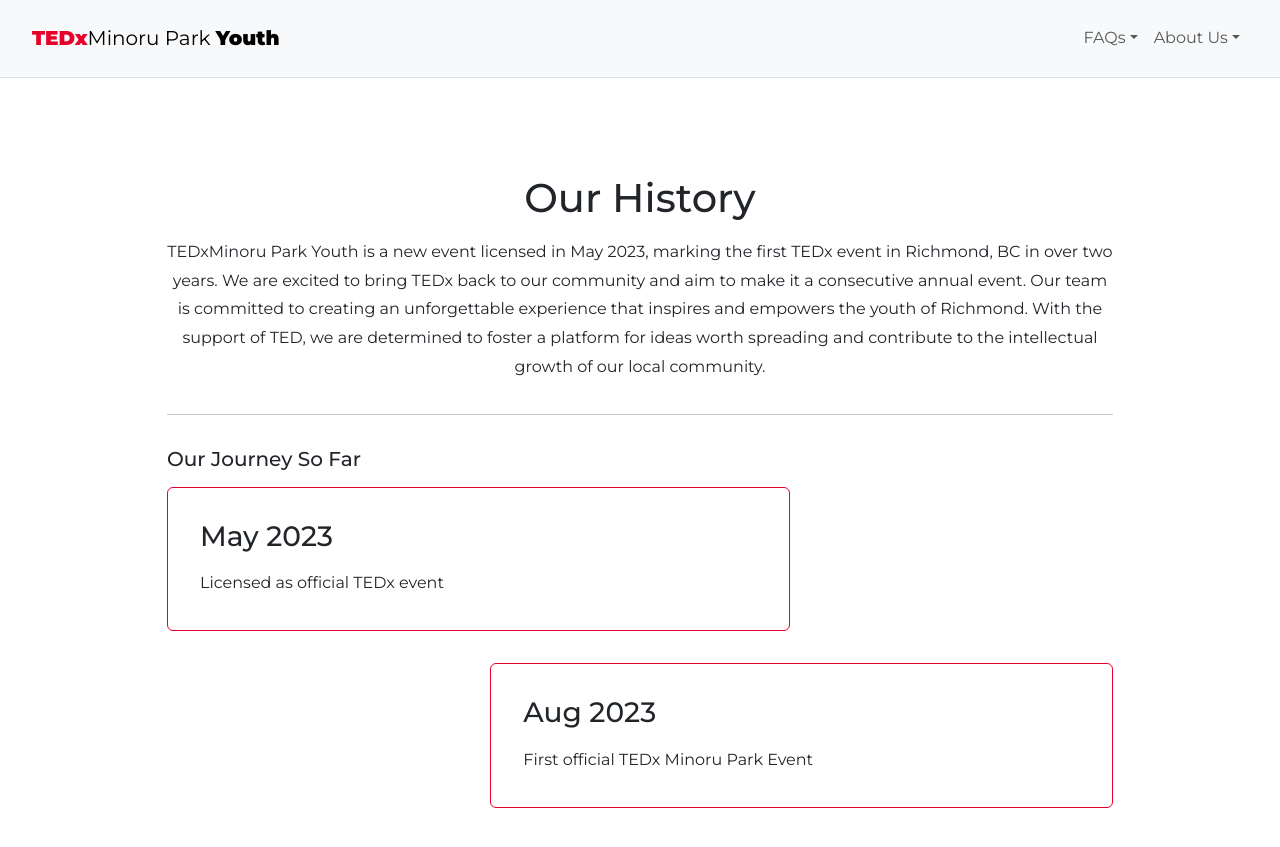
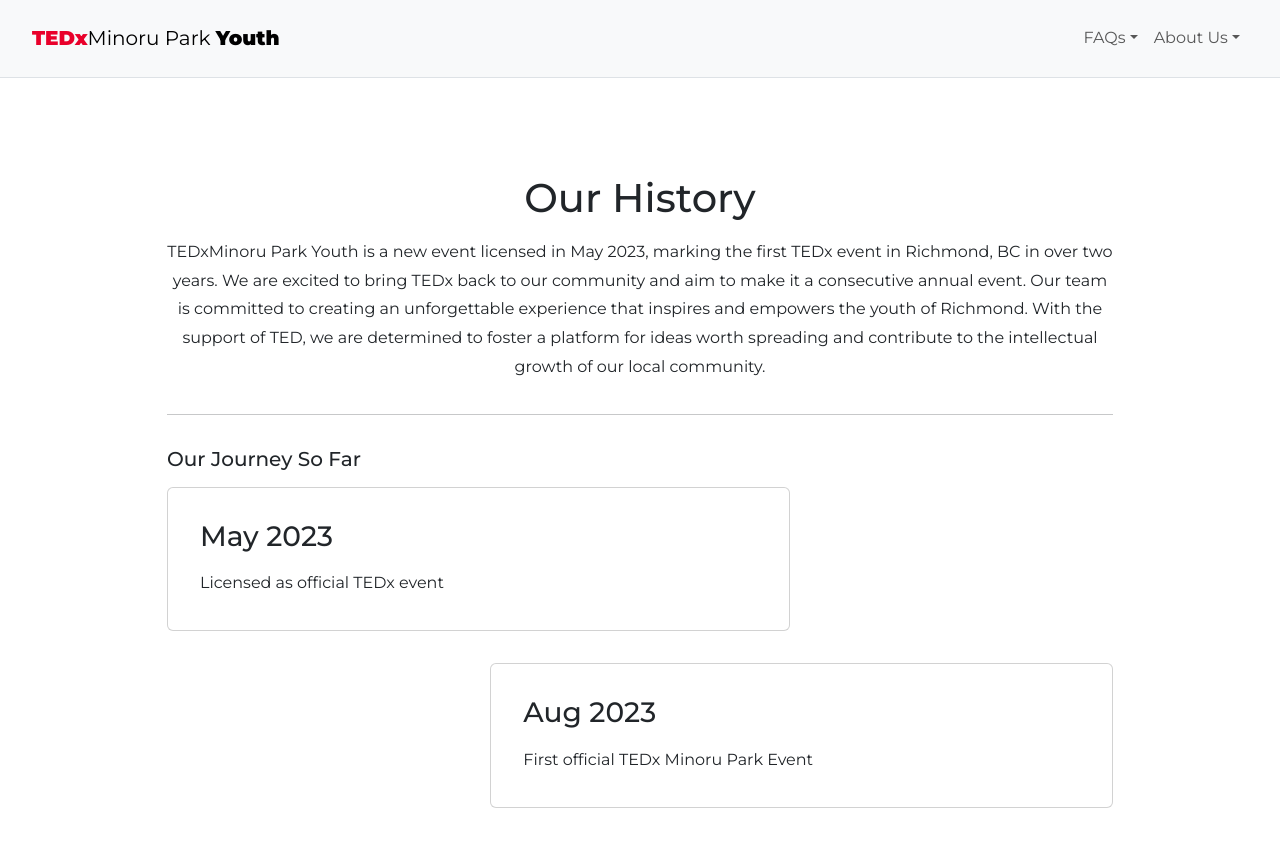
Before and after one commit to TEDxMinoruPark/TEDxMinoruPark.github.io, a Jekyll site: the page built from history.html, in a window 1280 px wide and 900 px high. Shown: the top 847 px of the window. Built offline with Jekyll 4.4.1, drawn with Linux system fonts in a browser that asks for light colours; nearby versions of some CDN libraries.

Commit message:
Update history.html

```diff
--- a/history.html
+++ b/history.html
@@ -11,7 +11,7 @@
         <h5>Our Journey So Far</h5>
         <div class="row">
             <div class="col-sm-8">
-                <div class="card border-primary mb-3">
+                <div class="card border-black mb-3">
                     <div class="card-body">
                         <h3 class="card-title">May 2023</h3>
                         <p class="card-text">Licensed as official TEDx event</p>
@@ -21,7 +21,7 @@
             <div class="col-sm-4"></div>
             <div class="col-sm-4"></div>
             <div class="col-sm-8">
-                <div class="card border-primary mb-3">
+                <div class="card border-black mb-3">
                     <div class="card-body">
                         <h3 class="card-title">Aug 2023</h3>
                         <p class="card-text">First official TEDx Minoru Park Event</p>
```
